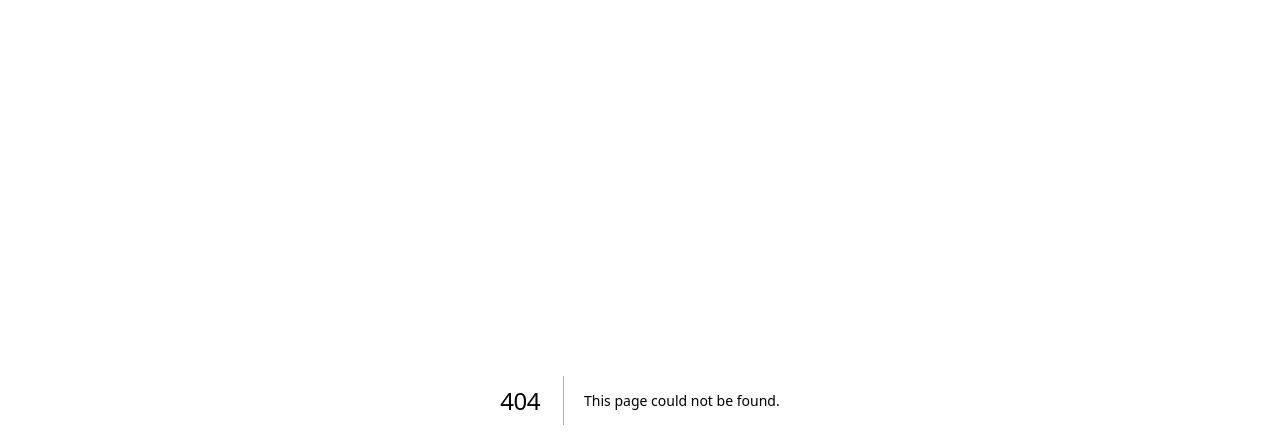
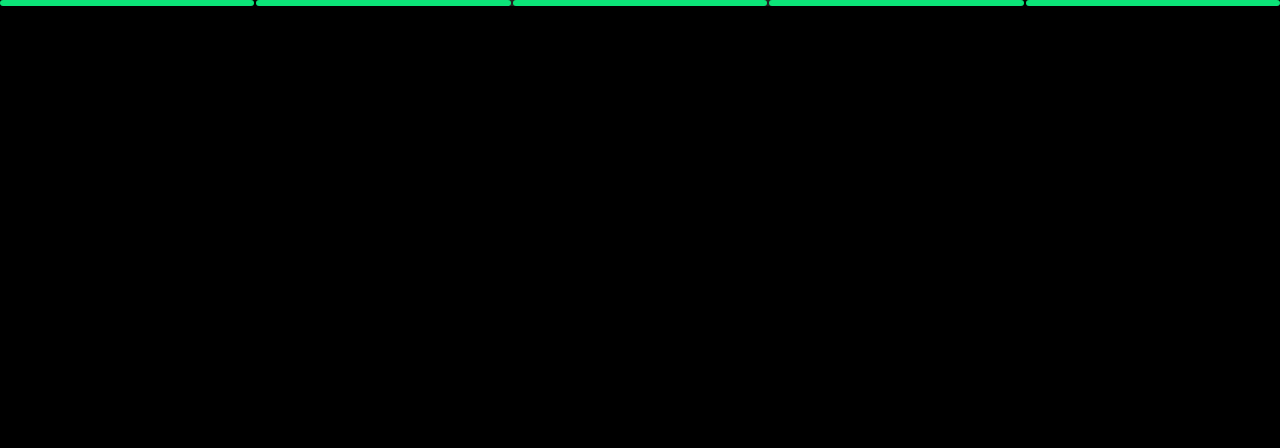
Before and after one commit to web2026-1-wash-world/wash_world_frontend, a Next.js app: page /duringwash in a window 1280 px wide. Before the commit this address had no page. Shown: the top 448 px of the page. Built offline with nearby package versions, Linux system fonts and the light colour scheme.

Commit message:
Span bar

```diff
--- /dev/null
+++ b/src/app/duringwash/page.tsx
@@ -0,0 +1,22 @@
+export default function duringWash() {
+    return (
+        <div>
+        <div className="w-97.5">
+            <div className="flex gap-0.5 *:bg-(--color-surface) *:h-1.5 *:w-full *:rounded-full">
+                <span className=""></span>
+                <span className=""></span>
+                <span className=""></span>
+                <span className=""></span>
+                <span className=""></span>
+            </div>
+            <div className="w-full flex gap-0.5 *:bg-(--color-green-on-black) *:h-1.5 *:w-full *:rounded-full absolute z-1 top-0 left-0">
+                <span className=""></span>
+                <span className=""></span>
+                <span className=""></span>
+                <span className=""></span>
+                <span className=""></span>
+            </div>
+        </div>
+        </div>
+    )
+}
```
